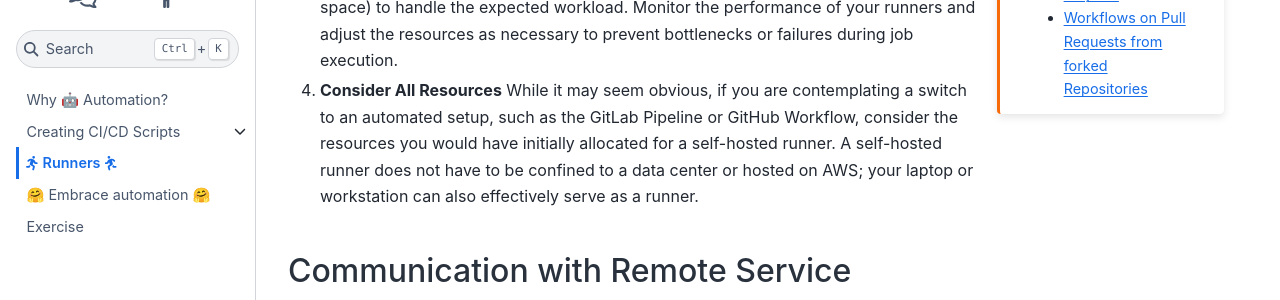
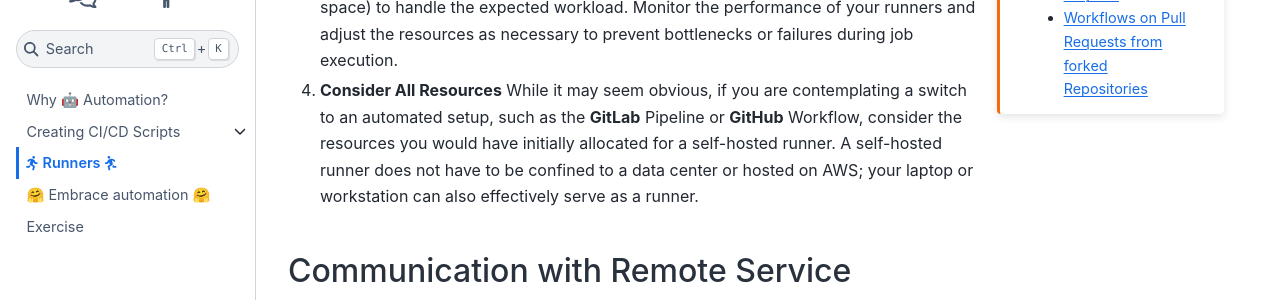
Before and after one commit to t4d-gmbh/ci-cd-workflows, a Sphinx documentation site: the page built from source/content/runners/index.md, in a window 1280 px wide and 900 px high, scrolled down 1650 px. Shown: the part 180-480 px from the top of the window. Built offline with Sphinx 7.4.7 and the Sphinx Book theme 1.1.4, drawn with Linux system fonts in a browser that asks for light colours; the version number could not be read and is left out.

```diff
--- a/source/content/runners/communication_with_remote.md
+++ b/source/content/runners/communication_with_remote.md
@@ -1,17 +1,18 @@
 ## Communication with Remote Service
 {% if slide %}
-**Communication Protocol**: Runners use **HTTP/HTTPS** to interact with remote services.
+**Communication Protocol**:
+- Runners use **HTTP/HTTPS** to interact with remote services.
 
-**Access Tokens**:
-- Provided as predefined variables by **GitHub** and **GitLab**.
-- Required for fetching protected resources.
+**Communication Mode**:
+- Runners initiate communication via **polling**.
 
 **Runner Capabilities**:
 - Can edit projects and repositories.
 - Interact with features like Issues and Merge/Pull Requests.
 
-**Communication Mode**:
-- Runners initiate communication via **polling**.
+**Access Tokens**:
+- Provided as predefined variables by **GitHub** and **GitLab**.
+- Required for fetching protected resources.
 
 **Network Accessibility**:
 - Outgoing connections are necessary.
--- a/source/content/runners/configuring_runners.md
+++ b/source/content/runners/configuring_runners.md
@@ -23,7 +23,7 @@ Configuring self-hosted runners is a well-documented process with comprehensive
      - Self-hosted runners can run on personal devices (laptops, workstations)
 {% else %}
 The configuration process for self-hosted runners is well-documented for both **GitLab** and **GitHub**.
-You can find the relevant documentation here: [GitLab](https://docs.gitlab.com/runner/configuration/advanced-configuration.html) and [GitHub](https://docs.github.com/en/enterprise-cloud@latest/actions/hosting-your-own-runners/managing-self-hosted-runners/about-self-hosted-runners).
+You can find the relevant documentation here: [**GitLab**](https://docs.gitlab.com/runner/configuration/advanced-configuration.html) and [**GitHub**](https://docs.github.com/en/enterprise-cloud@latest/actions/hosting-your-own-runners/managing-self-hosted-runners/about-self-hosted-runners).
 The process is streamlined to facilitate easy setup.
 
 Both remote services offer a wide range of configuration options, and it is advisable to review these options only when you are actively configuring a self-hosted runner.
@@ -54,6 +54,6 @@ This is particularly important when allowing to run:
    Monitor the performance of your runners and adjust the resources as necessary to prevent bottlenecks or failures during job execution.
 
 4. **Consider All Resources**
-   While it may seem obvious, if you are contemplating a switch to an automated setup, such as the GitLab Pipeline or GitHub Workflow, consider the resources you would have initially allocated for a self-hosted runner.
+   While it may seem obvious, if you are contemplating a switch to an automated setup, such as the **GitLab** Pipeline or **GitHub** Workflow, consider the resources you would have initially allocated for a self-hosted runner.
    A self-hosted runner does not have to be confined to a data center or hosted on AWS; your laptop or workstation can also effectively serve as a runner.
 {% endif %}
```
